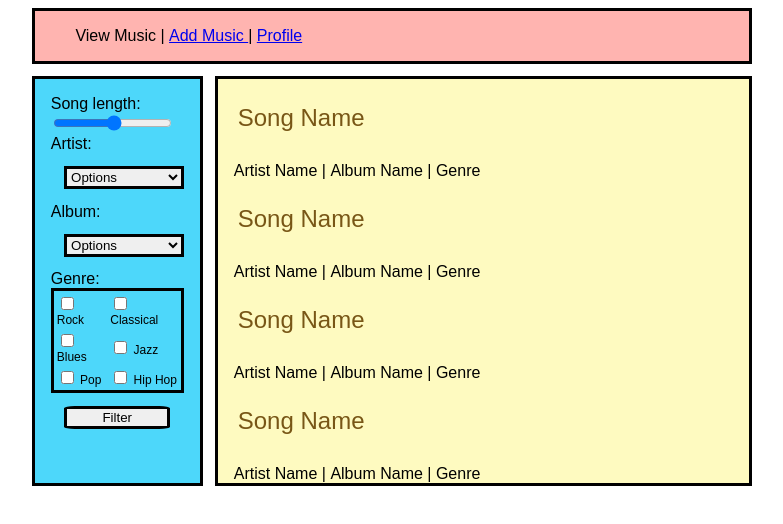
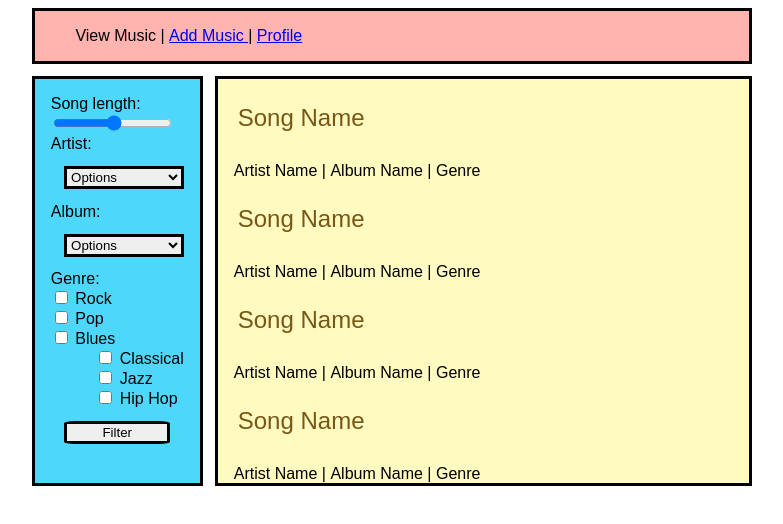
Before and after one commit to tannert44/music-history, a plain HTML site: page index.html in a window 1280 px wide. Shown: the whole page, without its empty margins (248-1031 px from the left). Drawn offline with Linux system fonts and the light colour scheme.

Commit message:
modified index and style

```diff
--- a/index.html
+++ b/index.html
@@ -51,58 +51,48 @@
         <br>
         <label>Genre:</label>
         <br>
-        <div class="table-div">
-          <table>
-            <tr>
-              <td>
+        <div class="left-checkboxes">
           <input type="checkbox" name="rock">
-                <label>Rock</label>
-              </td>
-              <td>
+          <label>Rock</label><br>
+          <input type="checkbox" name="pop">
+          <label>Pop</label><br>
+          <input type="checkbox" name="blues">
+          <label>Blues</label><br>
+        </div>
+        <div class="right-checkboxes">
           <input type="checkbox" name="classical">
-                <label>Classical</label>
-              </td>
-            </tr>
-            <tr>
-              <td>
-                <input type="checkbox" name="blues">
-                <label>Blues</label>
-              </td>
-              <td>
+          <label>Classical</label><br>
           <input type="checkbox" name="Jazz">
-                <label>Jazz</label>
-              </td>
-            </tr>
-            <tr>
-              <td>
-                <input type="checkbox" name="pop">
-                <label>Pop</label>
-              </td>
-              <td>
+          <label>Jazz</label><br>
           <input type="checkbox" name="hiphop">
           <label>Hip Hop</label>
-              </td>
-            </tr>
-          </table>
         </div>
         <input type="submit" value="Filter">
       </div>
       <div class="song-info-wrapper">
         <p class="song-name">Song Name</p>
-        <p class="song-info">Artist Name |</p>
-        <p class="song-info">Album Name |</p>
+        <p class="song-info">Artist Name</p>
+        <p class="song-info">|</p>
+        <p class="song-info">Album Name</p>
+        <p class="song-info">|</p>
         <p class="song-info"> Genre</p>
         <p class="song-name">Song Name</p>
-        <p class="song-info">Artist Name |</p>
-        <p class="song-info">Album Name |</p>
+        <p class="song-info">Artist Name</p>
+        <p class="song-info">|</p>
+        <p class="song-info">Album Name</p>
+        <p class="song-info">|</p>
         <p class="song-info">Genre</p>
         <p class="song-name">Song Name</p>
-        <p class="song-info">Artist Name |</p>
-        <p class="song-info">Album Name |</p>
+        <p class="song-info">Artist Name</p>
+        <p class="song-info">|</p>
+        <p class="song-info">Album Name</p>
+        <p class="song-info">|</p>
         <p class="song-info">Genre</p>
         <p class="song-name">Song Name</p>
-        <p class="song-info">Artist Name |</p>
-        <p class="song-info">Album Name |</p>
+        <p class="song-info">Artist Name</p>
+        <p class="song-info">|</p>
+        <p class="song-info">Album Name</p>
+        <p class="song-info">|</p>
         <p class="song-info">Genre</p>
       </div>
     </div>
--- a/style.css
+++ b/style.css
@@ -76,9 +76,13 @@ input[type="submit"] {
   margin: 10%;
 }
 
-.table-div {
-  border: solid black;
-  font-size: .75em;
+
+.left-checkboxes {
+  float: left;
+}
+
+.right-checkboxes {
+  float: right;
 }
 
 @media (min-width: 1250px) {
```
Lines whose indentation alone changed are shown as unchanged.
